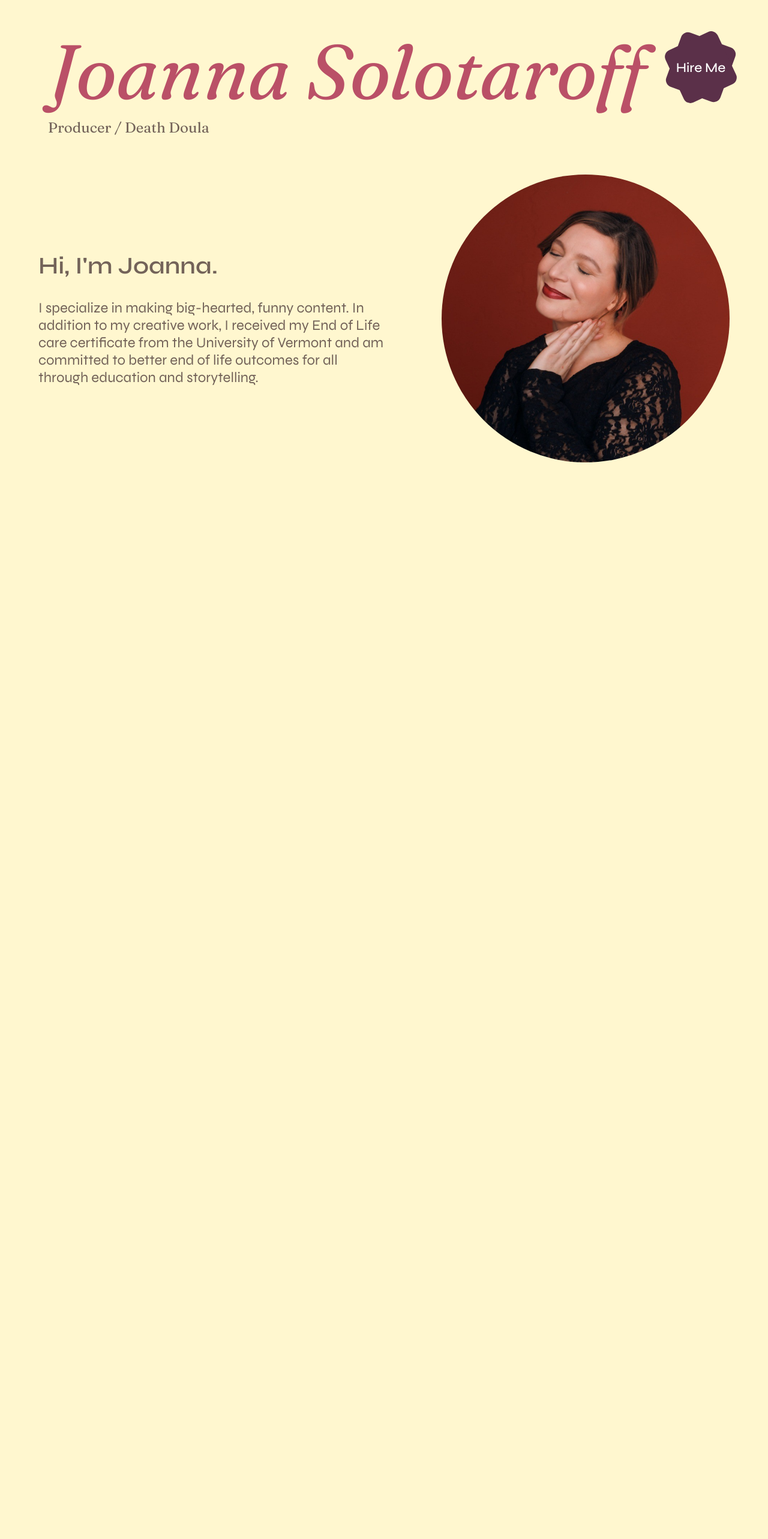
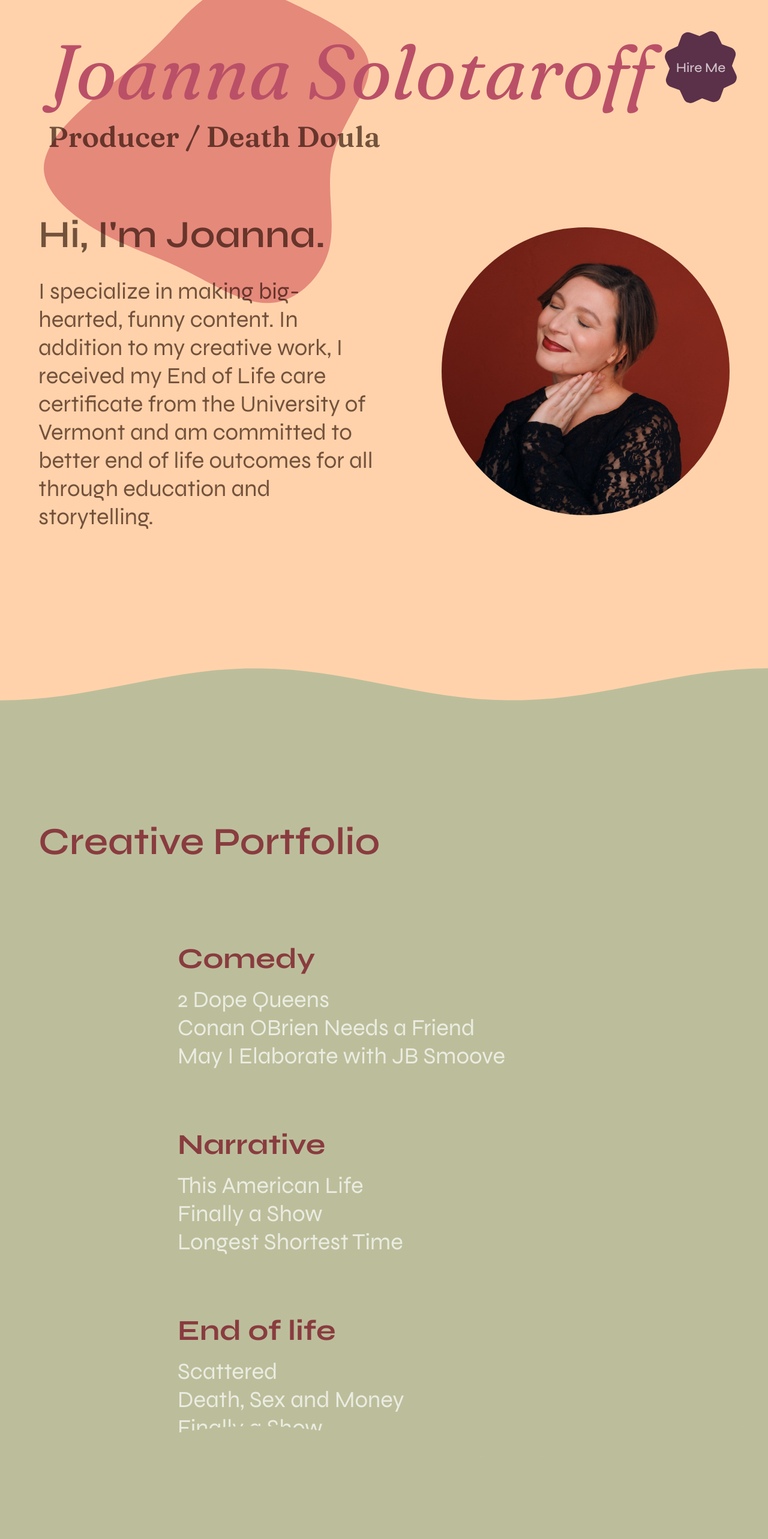
Before and after one commit to nvillapiano/js2024, a Vue app: page / in a window 1280 px wide. Shown: the top 2566 px of the page at 60% size. Before the commit the page ends 800 px from the top, so only its background shows below. Built offline with nearby package versions, Linux system fonts and the light colour scheme.

Commit message:
Messing around with some type, layout, etc

```diff
--- a/src/assets/base.css
+++ b/src/assets/base.css
@@ -34,3 +34,44 @@ body {
   background: var(--js-straw);
   color: var(--js-ruby)
 }
+
+/* Typography */
+
+h1 {
+  font-size: clamp(3rem, 10vw, 10rem);
+  font-style: italic;
+}
+
+h2 {
+  font-size: clamp(3rem, 5vw, 5rem);
+  font-weight: 600;
+  margin-block: 0 2rem;
+  mix-blend-mode: multiply;
+}
+
+h3 {
+  font-size: clamp(3rem, 5vw, 3rem);
+  font-weight: 700;
+  mix-blend-mode: multiply;
+  /*  */
+  margin: 6rem 0 1rem;
+}
+
+p {
+  font-size: clamp(1.25rem, 3vw, 3rem);
+  mix-blend-mode: multiply;
+  text-decoration: none;
+  color: inherit;
+}
+
+a, a:hover, a:active, a:visited, a:link, a:hover {
+  font-size: clamp(1.25rem, 3vw, 3rem);
+  color: inherit;
+  mix-blend-mode: color-dodge;
+  text-decoration: none;
+  opacity: 0.7;
+}
+
+a:hover {
+  text-decoration: underline;
+}
--- a/src/assets/main.css
+++ b/src/assets/main.css
@@ -13,4 +13,13 @@ body {
   font-optical-sizing: auto;
   font-weight: 400;
   font-style: normal;
+  /* background: url(@/assets/pisces.png); */
+  background-color: var(--js-peach);
+
+  /* cursor: url(./pisces.png) 40 40, auto; */
 }
+
+*::selection {
+  color: var(--js-peach);
+  background-color: var(--js-ruby);
+}
--- a/src/components/Bio.vue
+++ b/src/components/Bio.vue
@@ -14,6 +14,11 @@ defineProps({
     <p>
       I specialize in making big-hearted, funny content. In addition to my creative work, I received my End of Life care certificate from the University of Vermont and am committed to better end of life outcomes for all through education and storytelling.
     </p>
+    <div class="Bio--shape">
+      <svg viewBox="0 0 200 200" xmlns="http://www.w3.org/2000/svg">
+        <path fill="var(--js-coral)" d="M40.1,-60.4C54,-53.6,68.6,-45.8,69.2,-34.5C69.9,-23.2,56.6,-8.5,52.7,6.4C48.7,21.3,53.9,36.3,50.9,49.6C47.9,62.8,36.5,74.3,23.9,75.3C11.2,76.2,-2.8,66.7,-16,60.2C-29.1,53.6,-41.5,50.1,-54.5,42.9C-67.6,35.6,-81.4,24.7,-81.4,12.8C-81.3,1,-67.4,-11.7,-56.1,-21.1C-44.8,-30.5,-36.2,-36.7,-27.2,-45.8C-18.3,-54.9,-9.2,-67,2,-70.1C13.1,-73.2,26.3,-67.3,40.1,-60.4Z" transform="translate(100 100)" />
+      </svg>
+    </div>
   </div>
 </template>
 
@@ -22,16 +27,15 @@ defineProps({
 <style scoped>
 
 .Bio {
+  position: relative;
   color: var(--js-mud);
 
-  h2 {
-    font-size: 2.5rem;
-    font-weight: 600;
-    margin-block: 0 2rem;
-  }
-
-  p {
-    font-size: 1.5rem;
+  .Bio--shape {
+    position: absolute;
+    width: 125%;
+    top: -90%;
+    left: -10%;
+    z-index: -1;
   }
 }
 
--- a/src/components/Masthead.vue
+++ b/src/components/Masthead.vue
@@ -11,7 +11,23 @@ defineProps({
 <template>
   <div class="titles fraunces">
     <h1 class="title">
-      Joanna Solotaroff
+      <span>J</span>
+      <span>o</span>
+      <span>a</span>
+      <span>n</span>
+      <span>n</span>
+      <span>a</span>
+      <span>&nbsp;</span>
+      <span>S</span>
+      <span>o</span>
+      <span>l</span>
+      <span>o</span>
+      <span>t</span>
+      <span>a</span>
+      <span>r</span>
+      <span>o</span>
+      <span>f</span>
+      <span>f</span>
     </h1>
     <h2 class="sub-title">
       Producer / Death Doula
@@ -34,12 +50,25 @@ defineProps({
   }
 
   .title {
-    font-size: 10vw;
-    font-style: italic;
+
+    span {
+      display: inline-block;
+      color: var(--js-ruby);
+      transition: all .2s ease-in-out;
+
+      &:hover {
+        color: var(--js-coral);
+        transform: translateY(-2vh);
+      }
+    }
   }
 
   .sub-title {
+    font-size: clamp(3rem, 3.5vw, 3.5rem);
     color: var(--js-mud);
+    font-weight: 600;
+    margin-block: 0 2rem;
+    mix-blend-mode: multiply;
   }
 
 </style>
--- a/src/views/HomeView.vue
+++ b/src/views/HomeView.vue
@@ -12,7 +12,35 @@ import Bio from '../components/Bio.vue'
       <Bio></Bio>
       <Headshot></Headshot>
     </section>
-    <section class="Content-panel Portfolio">
+    <section class="Content-panel CreativePortfolio">
+      <div class="portfolio-list">
+        <h2>Creative Portfolio</h2>
+        <ul class="list">
+          <li>
+            <h3>Comedy</h3>
+            <a href="http://www.google.com">2 Dope Queens</a>
+            <a href="http://www.google.com">Conan OBrien Needs a Friend</a>
+            <a href="http://www.google.com">May I Elaborate with JB Smoove</a>
+          </li>
+          <li>
+            <h3>Narrative</h3>
+            <a href="http://www.google.com">This American Life</a>
+            <a href="http://www.google.com">Finally a Show</a>
+            <a href="http://www.google.com">Longest Shortest Time</a>
+          </li>
+          <li>
+            <h3>End of life</h3>
+            <a href="http://www.google.com">Scattered</a>
+            <a href="http://www.google.com">Death, Sex and Money</a>
+            <a href="http://www.google.com">Finally a Show</a>
+          </li>
+        </ul>
+      </div>
+    </section>
+    <section class="Content-panel CreativePortfolio">
+      <h2>
+        Work with Me
+      </h2>
 
     </section>
   </main>
@@ -34,4 +62,56 @@ import Bio from '../components/Bio.vue'
   }
 }
 
+
+.CreativePortfolio {
+    min-height: 18rem;
+    background: var(--js-grass);
+    position: relative;
+    margin-top: clamp(5rem, 25vw, 26rem);
+    padding: 10rem 4rem 8rem 4rem;
+    margin-bottom: -24rem;
+
+    &::before {
+      content: '';
+      position: absolute;
+      top: -9rem;
+      left: 0;
+      width: 100%;
+      height: 10rem;
+      background: var(--js-grass);
+      clip-path: polygon(100% 100%, 0% 100% , 0.00% 66.67%, 2.00% 66.37%, 4.00% 65.50%, 6.00% 64.07%, 8.00% 62.15%, 10.00% 59.80%, 12.00% 57.10%, 14.00% 54.14%, 16.00% 51.05%, 18.00% 47.91%, 20.00% 44.85%, 22.00% 41.97%, 24.00% 39.38%, 26.00% 37.16%, 28.00% 35.39%, 30.00% 34.15%, 32.00% 33.46%, 34.00% 33.37%, 36.00% 33.86%, 38.00% 34.92%, 40.00% 36.52%, 42.00% 38.59%, 44.00% 41.07%, 46.00% 43.86%, 48.00% 46.88%, 50.00% 50.00%, 52.00% 53.12%, 54.00% 56.14%, 56.00% 58.93%, 58.00% 61.41%, 60.00% 63.48%, 62.00% 65.08%, 64.00% 66.14%, 66.00% 66.63%, 68.00% 66.54%, 70.00% 65.85%, 72.00% 64.61%, 74.00% 62.84%, 76.00% 60.62%, 78.00% 58.03%, 80.00% 55.15%, 82.00% 52.09%, 84.00% 48.95%, 86.00% 45.86%, 88.00% 42.90%, 90.00% 40.20%, 92.00% 37.85%, 94.00% 35.93%, 96.00% 34.50%, 98.00% 33.63%, 100.00% 33.33%);
+    }
+  }
+
+.portfolio-list {
+  width: 100%;
+  /* display: flex; */
+  /* flex-direction: column; */
+  /* justify-content: center; */
+  /* text-align: left;  */
+
+  h1 {
+    display: block;
+  }
+
+  p {
+    display: block;
+  }
+
+  .list {
+    text-align: left;
+    width: 60vw;
+    max-width: 50rem;
+    margin: 0 auto;
+
+    li {
+      list-style: none;
+      display: flex;
+      align-items: flex-start;
+      flex-direction: column;
+
+    }
+  }
+}
+
 </style>
```
Also changed, not shown: src/assets/pisces.png (added).
